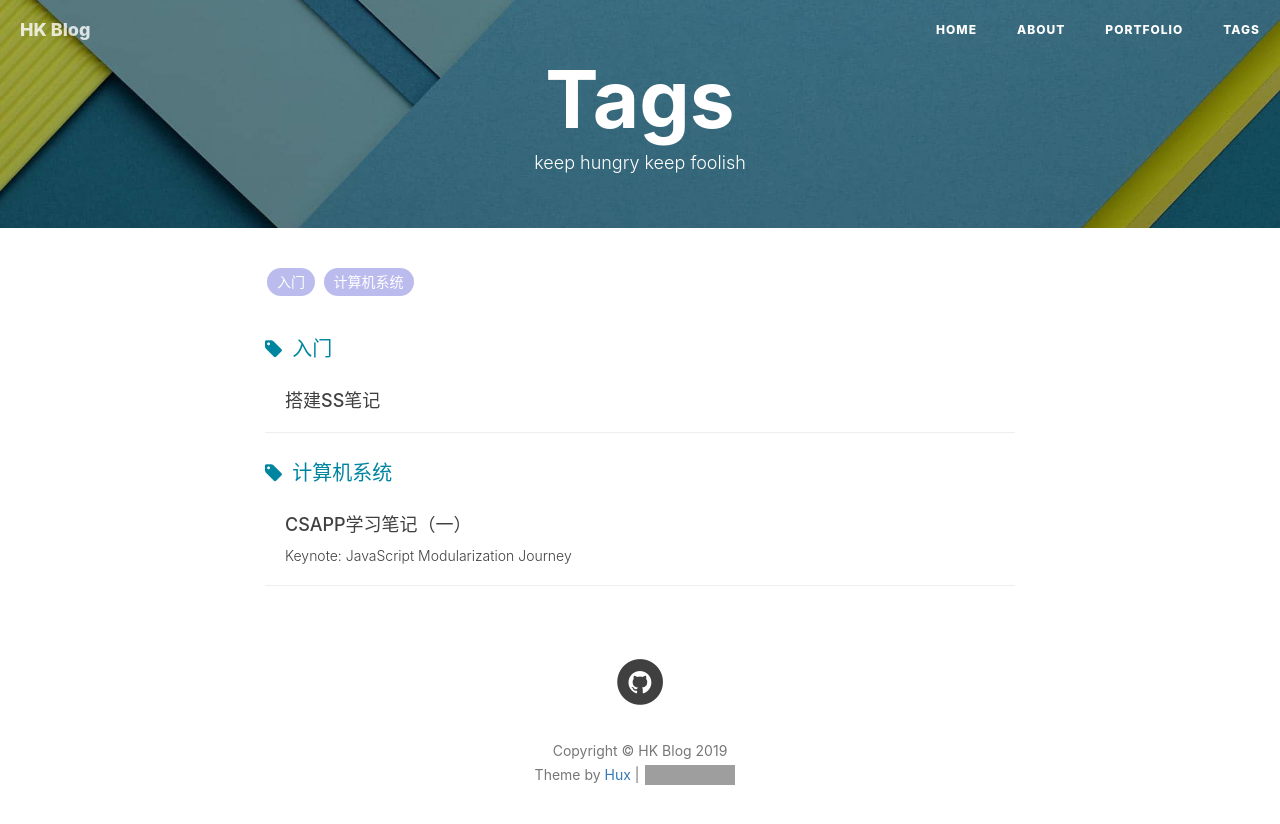
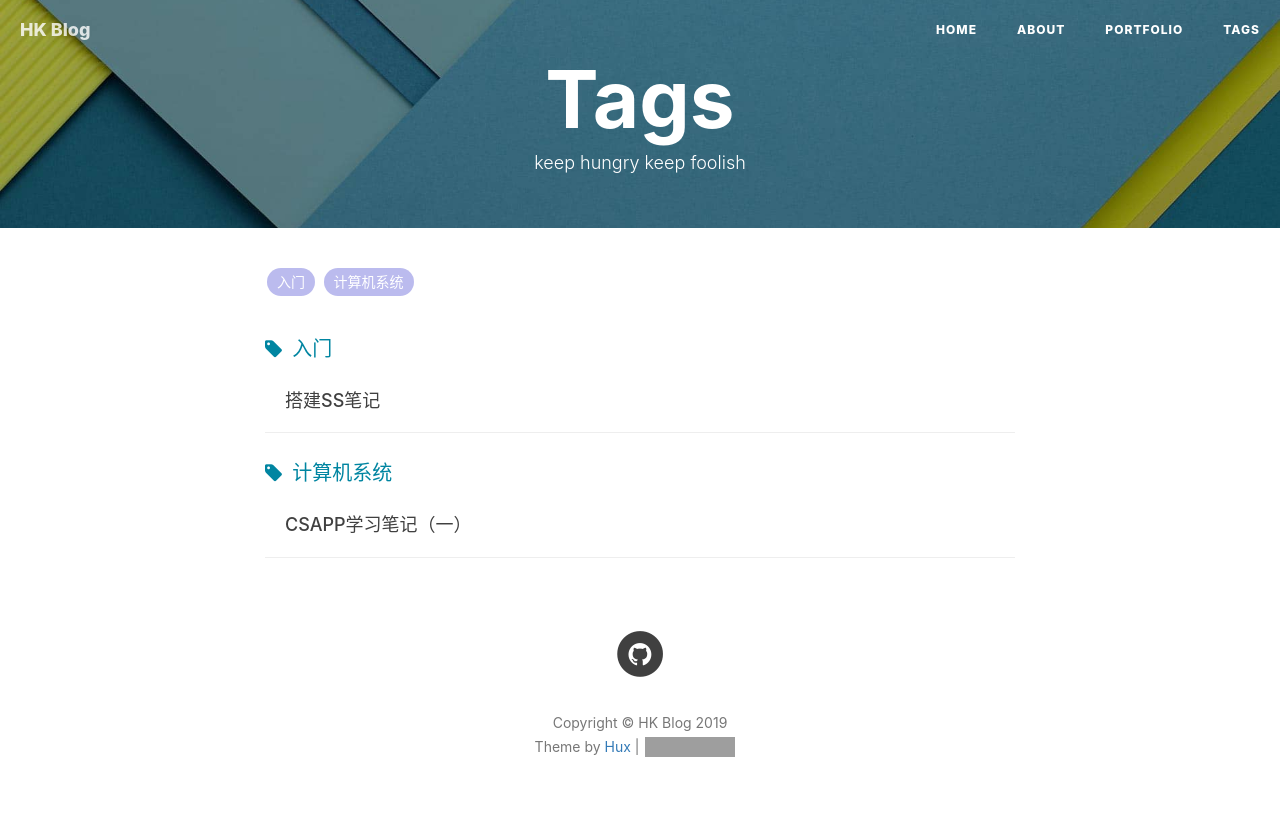
Before and after one commit to Hkaren78/Hkaren78.github.io, a Jekyll site: the page built from tags.html, in a window 1280 px wide. Shown: the top 824 px of the page. Built offline with Jekyll 4.4.1, drawn with Linux system fonts in a browser that asks for light colours; nearby versions of some CDN libraries; comment, search, counter and statistics services are not loaded; grey boxes are pictures that could not be loaded.

Commit message:
Update 2019-01-22-CSAPP1.md

```diff
--- a/_posts/2019-01-22-CSAPP1.md
+++ b/_posts/2019-01-22-CSAPP1.md
@@ -1,7 +1,7 @@
 ---
-layout:     keynote
+layout:     post
 title:      "CSAPP学习笔记（一）"
-subtitle:   "Keynote: JavaScript Modularization Journey"
+subtitle:   ""
 date:       2019-01-21
 author:     "HK"
 header-img: "img/post-bg-2019-01-21.jpg"
```
